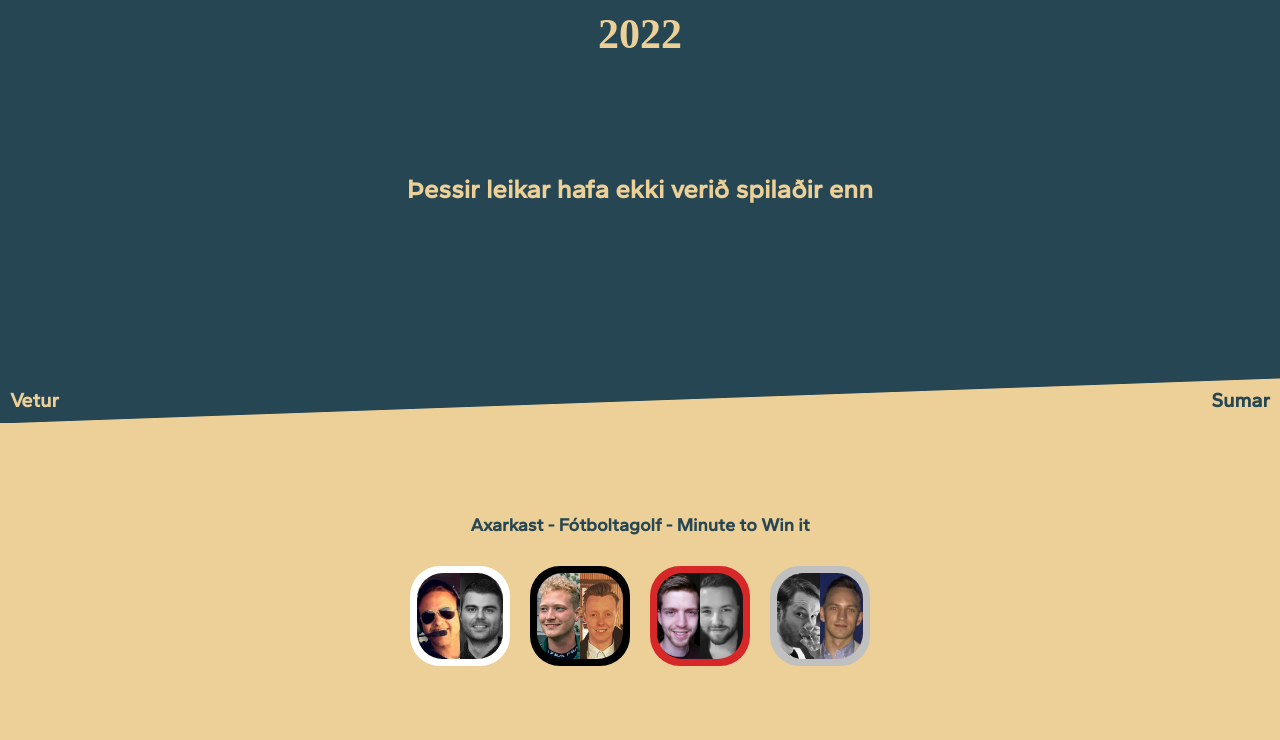
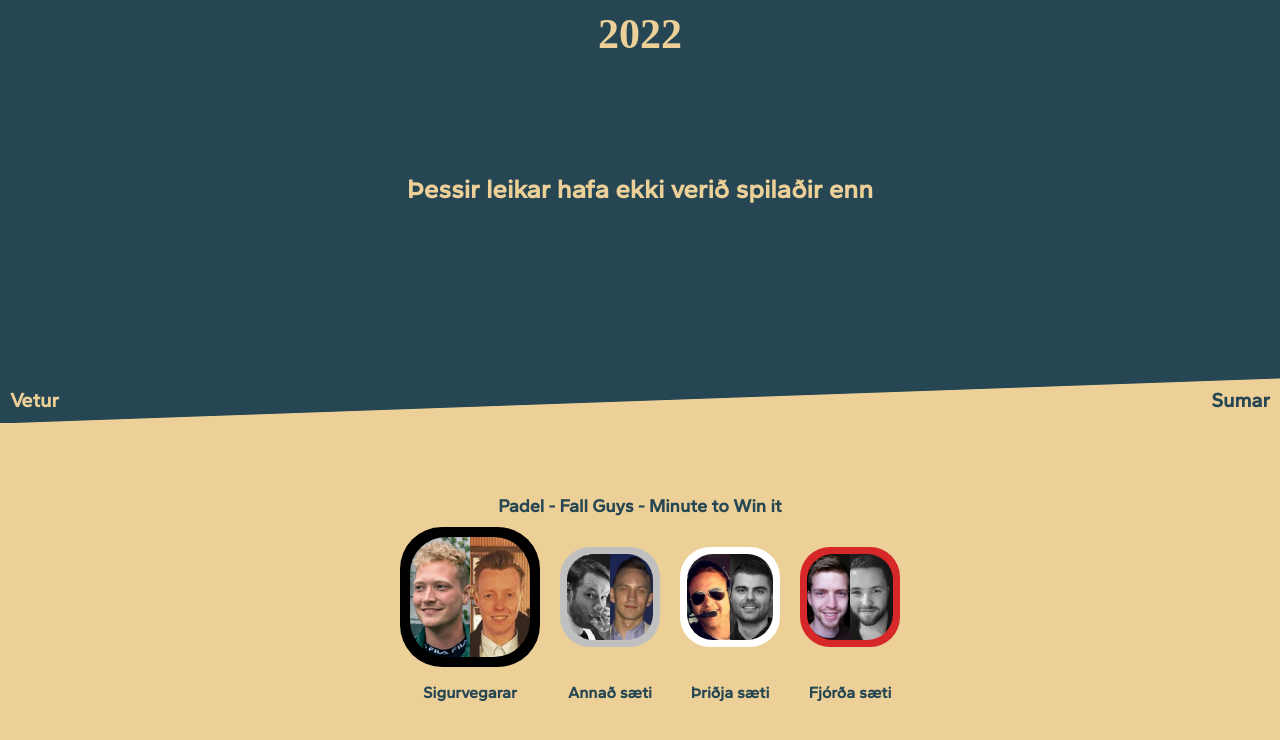
Before and after one commit to agirmar92/refaleikarnir, a React (Create React App) app: page / in a window 1280 px wide. Shown: the top 740 px of the page. Built offline with nearby package versions, Linux system fonts and the light colour scheme; a web font is replaced by a local one.

Commit message:
correct data and ios scroll fix

```diff
--- a/src/App.css
+++ b/src/App.css
@@ -1,4 +1,6 @@
 .App {
+  height: 100%;
+  width: 100vw;
   scroll-snap-type: x mandatory;
   display: flex;
   flex-direction: row;
--- a/src/Components/Foxlympics.css
+++ b/src/Components/Foxlympics.css
@@ -70,6 +70,7 @@
 }
 .Foxlympics__teamPortraitText {
   font-size: 16px;
+  white-space: nowrap;
 }
 .Foxlympics__portraitImageContainer {
   display: flex;
--- a/src/Data/Data.js
+++ b/src/Data/Data.js
@@ -341,23 +341,23 @@ const results = fromJS([
       teamPlacement: [],
     },
     summer: {
-      challenges: ['Axarkast', 'Fótboltagolf', 'Minute to Win it'],
+      challenges: ['Padel', 'Fall Guys', 'Minute to Win it'],
       teamPlacement: [
         {
           team: TEAMS.WHITE,
-          place: -1,
+          place: 2,
         },
         {
           team: TEAMS.BLACK,
-          place: -1,
+          place: 0,
         },
         {
           team: TEAMS.RED,
-          place: -1,
+          place: 3,
         },
         {
           team: TEAMS.SILVER,
-          place: -1,
+          place: 1,
         },
       ],
     },
--- a/src/index.css
+++ b/src/index.css
@@ -6,6 +6,15 @@ body {
   -moz-osx-font-smoothing: grayscale;
 }
 
+#root {
+  position: absolute;
+  height: 100%;
+}
+
+::-webkit-scrollbar {
+  display: none;
+}
+
 :root {
   --winter-color: #264653;
   --summer-color: #ecd098;
```
